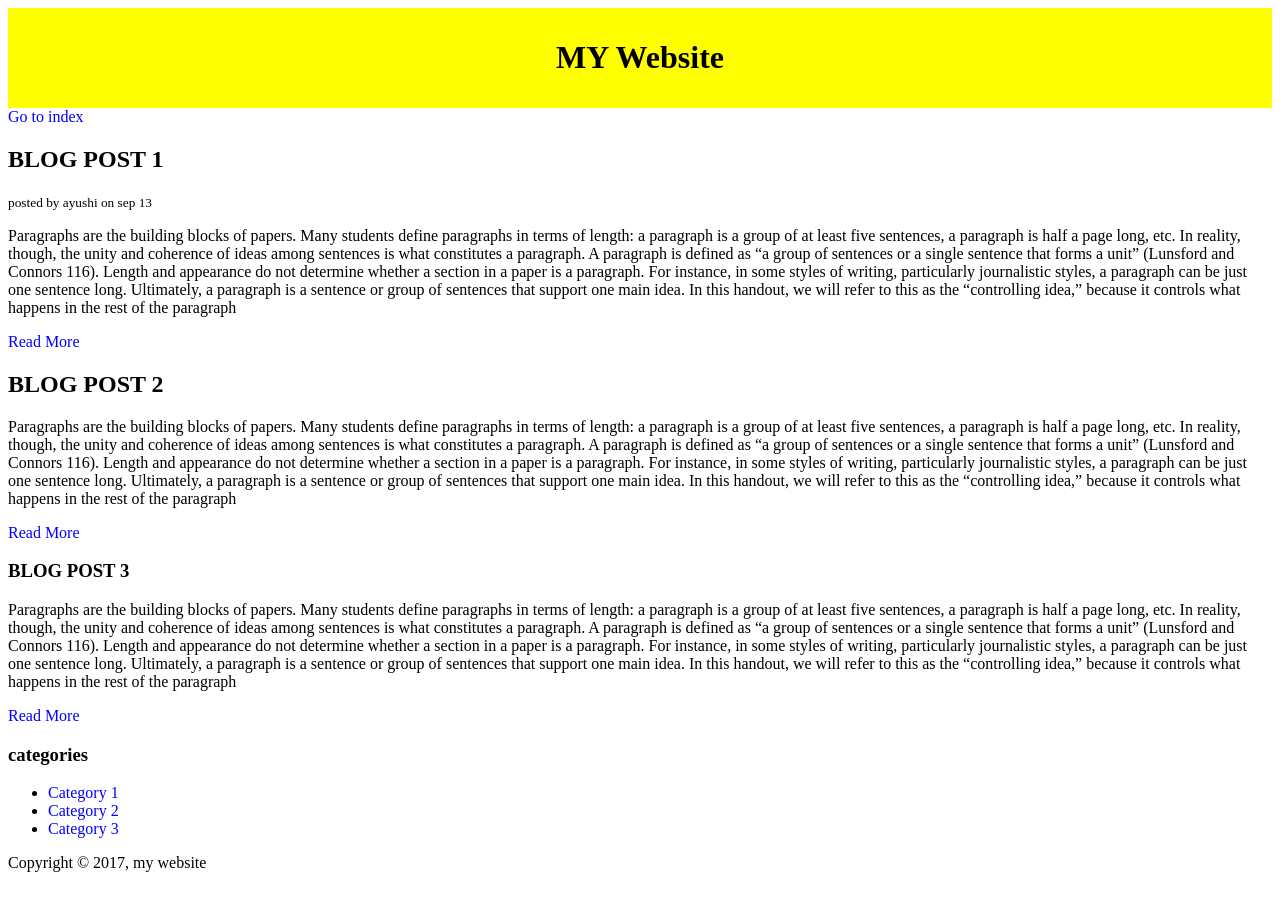
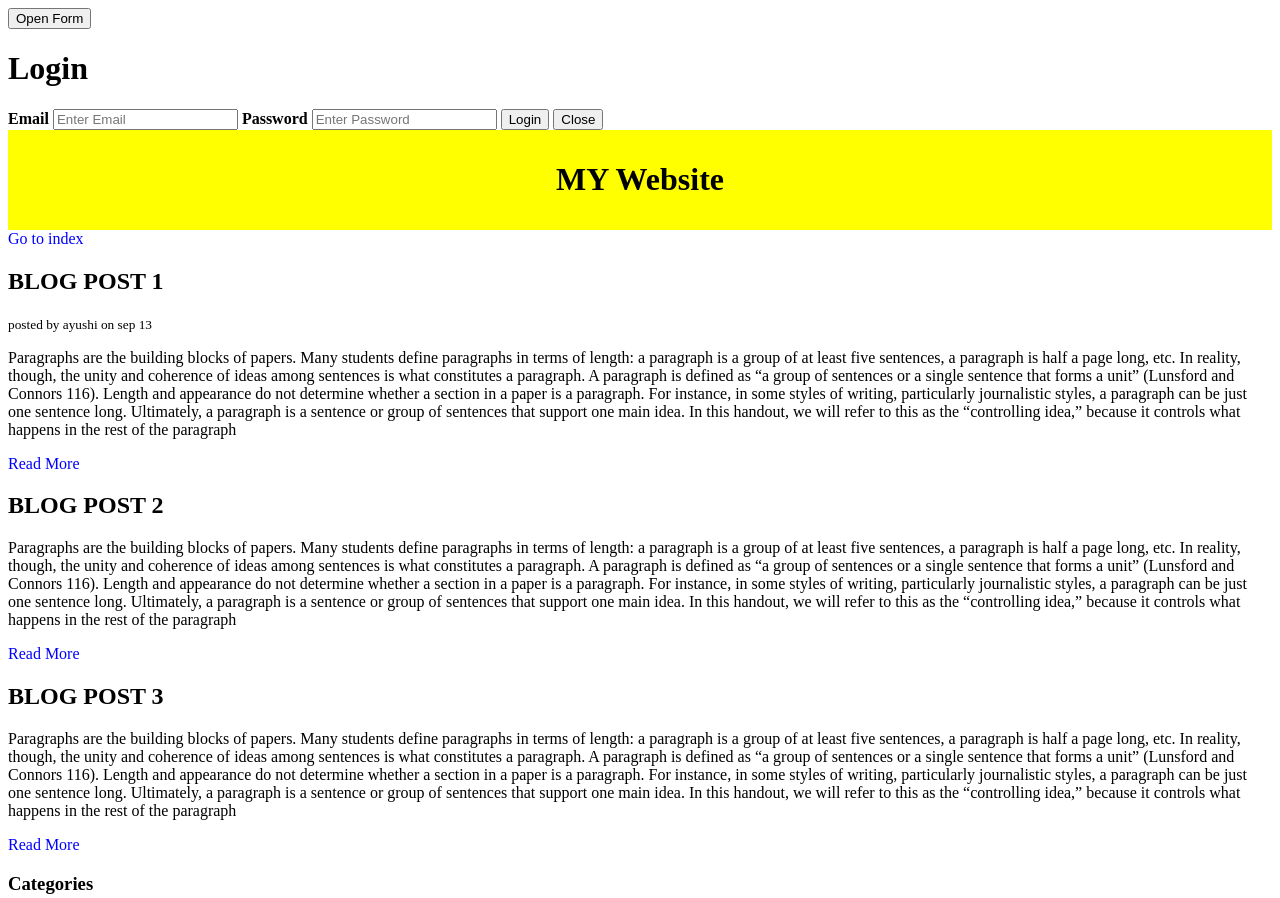
Before and after one commit to Ayushi1309/my-website, a plain HTML site: page blog.html in a window 1280 px wide. Shown: the top 898 px of the page. Drawn offline with Linux system fonts and the light colour scheme.

Commit message:
Update blog.html
some good changes done!!!

```diff
--- a/blog.html
+++ b/blog.html
@@ -2,6 +2,34 @@
 <html>
    <head>
    	   <title>MY BLOG</title>
+   	   <meta name="viewport" content="width=device-width, initial-scale=1">
+
+
+<button class="open-button" onclick="openForm()">Open Form</button>
+
+<div class="form-popup" id="myForm">
+  <form action="/action_page.php" class="form-container">
+    <h1>Login</h1>
+
+    <label for="email"><b>Email</b></label>
+    <input type="text" placeholder="Enter Email" name="email" required>
+
+    <label for="psw"><b>Password</b></label>
+    <input type="password" placeholder="Enter Password" name="psw" required>
+
+    <button type="submit" class="btn">Login</button>
+    <button type="button" class="btn cancel" onclick="closeForm()">Close</button>
+  </form>
+</div>
+<script>
+function openForm() {
+  document.getElementById("myForm").style.display = "block";
+}
+
+function closeForm() {
+  document.getElementById("myForm").style.display = "none";
+}
+</script>
    	   <link rel="stylesheet" type="text/css" href="css2.css">
    	   <style type="text/css">
    	   #main-header{
@@ -27,7 +55,7 @@
 
      <section>
      	<aticle class="post">
-     		<h1> BLOG POST 1</h1>
+     		<h2> BLOG POST 1</h2>
      		<small>posted by ayushi on sep 13</small>
      		<p>Paragraphs are the building blocks of papers. Many students define paragraphs in terms of length: a paragraph is a group of at least five sentences, a paragraph is half a page long, etc. In reality, though, the unity and coherence of ideas among sentences is what constitutes a paragraph. A paragraph is defined as “a group of sentences or a single sentence that forms a unit” (Lunsford and Connors 116). Length and appearance do not determine whether a section in a paper is a paragraph. For instance, in some styles of writing, particularly journalistic styles, a paragraph can be just one sentence long. Ultimately, a paragraph is a sentence or group of sentences that support one main idea. In this handout, we will refer to this as the “controlling idea,” because it controls what happens in the rest of the paragraph</p>
      		<a href="post.html">Read More</a>
@@ -41,18 +69,18 @@
 
      	</aticle>
      	<aticle class="post">
-        <h3> BLOG POST 3</h3>
+        <h2> BLOG POST 3</h2>
 
      		<p>Paragraphs are the building blocks of papers. Many students define paragraphs in terms of length: a paragraph is a group of at least five sentences, a paragraph is half a page long, etc. In reality, though, the unity and coherence of ideas among sentences is what constitutes a paragraph. A paragraph is defined as “a group of sentences or a single sentence that forms a unit” (Lunsford and Connors 116). Length and appearance do not determine whether a section in a paper is a paragraph. For instance, in some styles of writing, particularly journalistic styles, a paragraph can be just one sentence long. Ultimately, a paragraph is a sentence or group of sentences that support one main idea. In this handout, we will refer to this as the “controlling idea,” because it controls what happens in the rest of the paragraph</p>
      		<a href="post.html">Read More</a>
-     	</arsticle>
+     	</article>
 
 
 
      </section>
 
      <aside>
-         <h3>categories</h3>
+         <h3>Categories</h3>
          <ul>
             <li><a href="#" > Category 1</a></li>
             <li><a href="#" > Category 2</a></li>
```
